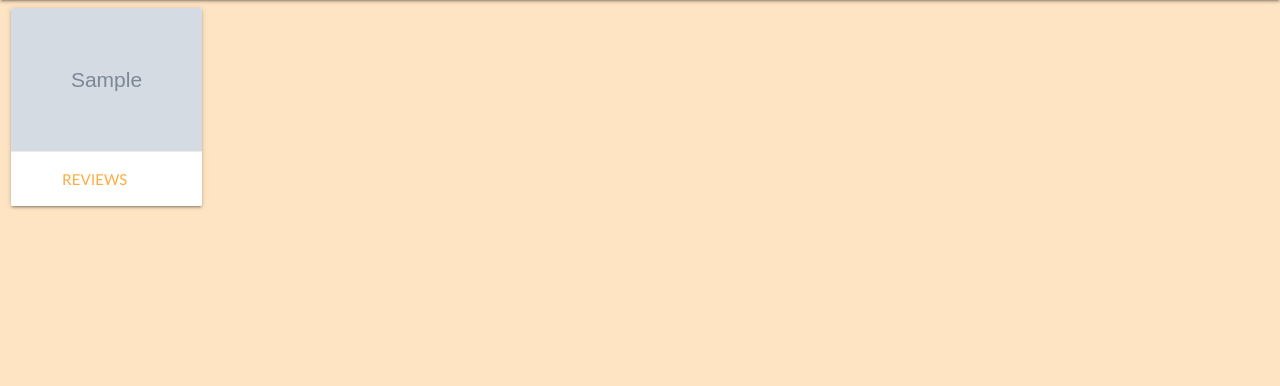
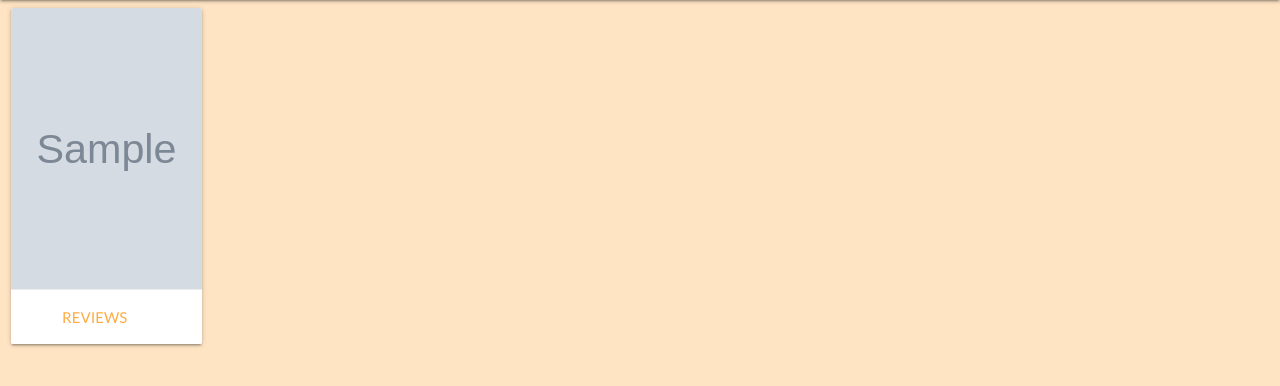
Before and after one commit to Code-Institute-Submissions/LiamGaff-Book-Marked_AugResub, a Flask app: page /reviews/ in a window 1280 px wide. Shown: the part 64-450 px from the top of the page. Run offline with Flask 2, Linux system fonts and the light colour scheme; grey boxes marked "Sample" are stand-in pictures; a database or web service that is not in the repository returns one stand-in record (values such as "Sample title"); some libraries are stand-ins or nearby versions.

Commit message:
Final commit

```diff
--- a/templates/submit_review.html
+++ b/templates/submit_review.html
@@ -5,7 +5,7 @@
     <div class="col s6 m2">
         <div class="card center-align">
             <div class="card-image">
-                <img src="{{review.image}}">
+                <img src="{{review.image}}" class="card_image">
             </div>
             <div class="card-action">
                 <a href="{{url_for('book_review', vol_id=review.volume_id)}}" class="card_image">Reviews</a>
```
Also changed, not shown: README.md.
